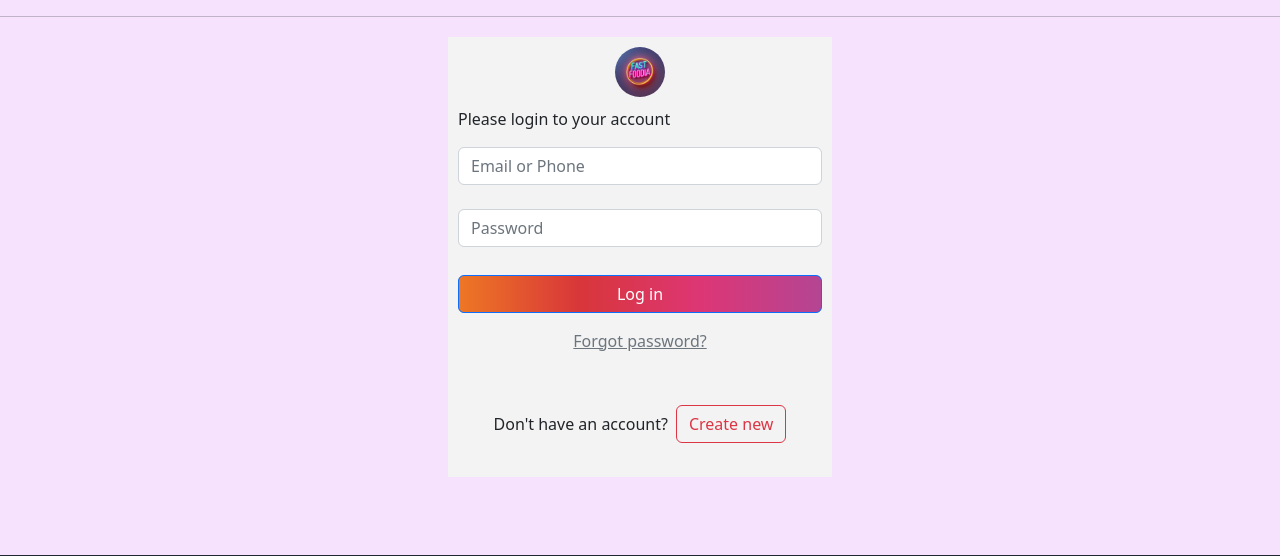
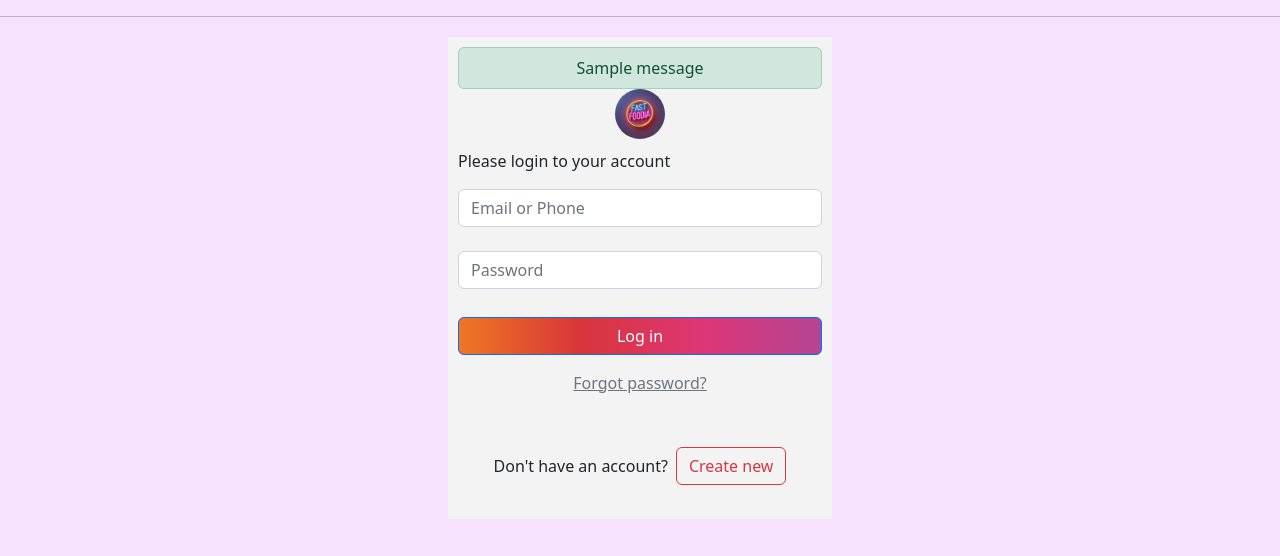
Before and after one commit to ImanGholamii/E-Commerce--Final-Project-maktab100, a Django app: template users/templates/users/login.html in a window 1280 px wide. Shown: the part 110-666 px from the top of the page. Run offline with Django 4.2, Linux system fonts and the light colour scheme; the template is opened without the code that fills it, so the values that code supplies are empty; tables that the repository leaves empty hold one stand-in row (values such as "Sample post"); one stand-in notice (Sample message) is shown; some libraries are stand-ins or nearby versions.

Commit message:
UPDATE | USERS | TEMPLTAES | Login | :zap: | add  messages

```diff
--- a/users/templates/users/login.html
+++ b/users/templates/users/login.html
@@ -11,11 +11,24 @@
     <link href="https://cdn.jsdelivr.net/npm/bootstrap@5.2.3/dist/css/bootstrap.min.css" rel="stylesheet"
           integrity="sha384-rbsA2VBKQhggwzxH7pPCaAqO46MgnOM80zW1RWuH61DGLwZJEdK2Kadq2F9CUG65"
           crossorigin="anonymous">
+    <link rel="stylesheet" href="{% static 'css/messages.css' %}">
 
     <body>
     <hr>
     <form method="post" class="form-pad">
         {% csrf_token %}
+        {% if messages %}
+            <ul class="messages list-group text-center verify-message">
+                {% for message in messages %}
+                    {% if message.tags == 'error' %}
+                        <li class="list-group-item list-group-item-error">{{ message }}</li>
+                    {% else %}
+                        <li class="list-group-item list-group-item-success">{{ message }}</li>
+                    {% endif %}
+                {% endfor %}
+            </ul>
+        {% endif %}
+
         <div class="logo-container">
             <img class="login-logo" src="{% static 'images/fastfoodia.jpg' %}" alt="logo">
         </div>
@@ -37,7 +50,8 @@
 
         <div class="d-flex align-items-center justify-content-center pb-4">
             <p class="mb-0 me-2">Don't have an account?</p>
-                <button type="submit" class="btn btn-outline-danger"><a href="/users/signup/" class="decor">Create new</a></button>
+            <button type="submit" class="btn btn-outline-danger"><a href="/users/signup/" class="decor">Create new</a>
+            </button>
         </div>
     </form>
     </body>
```
Lines whose indentation alone changed are shown as unchanged.
